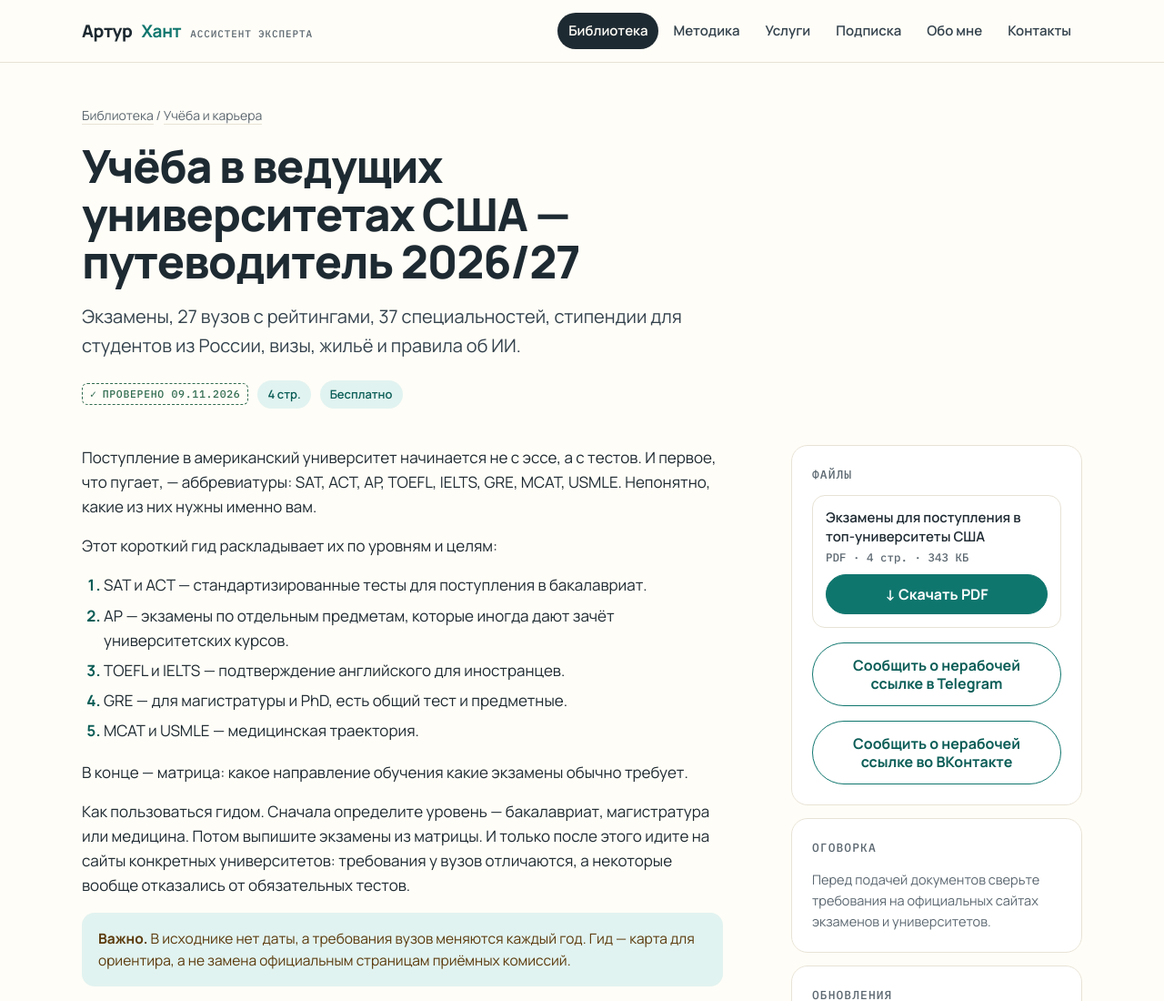
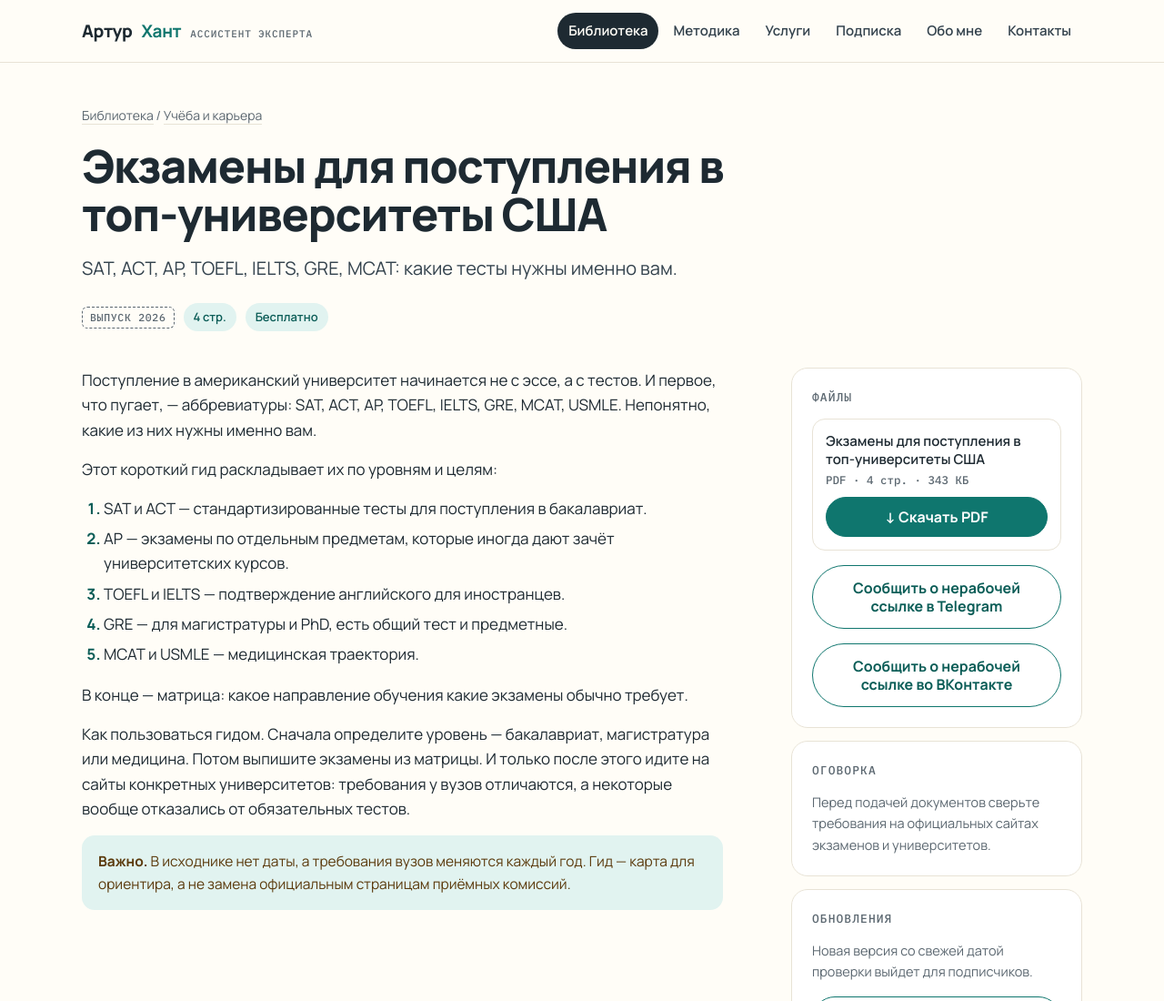
Before and after one commit to artur-khant/artur-khant.github.io, a plain HTML site: page usa-exams.html in a window 1280 px wide. Shown: the top 1100 px of the page at 91% size. Drawn offline with Linux system fonts and the light colour scheme.

Commit message:
36: вернуть прежнее название до утверждения новой версии
Co-Authored-By: Claude Opus 5.5 <noreply@anthropic.com>

```diff
--- a/usa-exams.html
+++ b/usa-exams.html
@@ -1,10 +1,10 @@
 <!doctype html>
 <html lang="ru"><head><meta charset="utf-8"><meta name="viewport" content="width=device-width,initial-scale=1">
-<title>Учёба в ведущих университетах США — путеводитель 2026/27 — Артур Хант</title>
-<meta name="description" content="Экзамены, 27 вузов с рейтингами, 37 специальностей, стипендии для студентов из России, визы, жильё и правила об ИИ.">
+<title>Экзамены для поступления в топ-университеты США — Артур Хант</title>
+<meta name="description" content="SAT, ACT, AP, TOEFL, IELTS, GRE, MCAT: какие тесты нужны именно вам.">
 <link rel="canonical" href="https://ishkildin.ru/usa-exams">
 <meta property="og:type" content="website"><meta property="og:locale" content="ru_RU">
-<meta property="og:title" content="Учёба в ведущих университетах США — путеводитель 2026/27 — Артур Хант"><meta property="og:description" content="Экзамены, 27 вузов с рейтингами, 37 специальностей, стипендии для студентов из России, визы, жильё и правила об ИИ.">
+<meta property="og:title" content="Экзамены для поступления в топ-университеты США — Артур Хант"><meta property="og:description" content="SAT, ACT, AP, TOEFL, IELTS, GRE, MCAT: какие тесты нужны именно вам.">
 <meta property="og:image" content="https://artur-khant.github.io/assets/img/artur-hunt-1-kabinet.jpg">
 
 <link rel="preconnect" href="https://fonts.googleapis.com">
@@ -28,9 +28,9 @@
 <div class="guide-head">
   <div>
     <div class="crumbs"><a href="library.html">Библиотека</a> / <a href="library.html#edu">Учёба и карьера</a></div>
-    <h1 style="font-size:clamp(30px,4.4vw,50px)">Учёба в ведущих университетах США — путеводитель 2026/27</h1>
-    <p class="lead" style="margin-top:18px">Экзамены, 27 вузов с рейтингами, 37 специальностей, стипендии для студентов из России, визы, жильё и правила об ИИ.</p>
-    <div class="meta-row"><span class="stamp">Проверено 09.11.2026</span><span class="chip">4 стр.</span><span class="chip">Бесплатно</span></div>
+    <h1 style="font-size:clamp(30px,4.4vw,50px)">Экзамены для поступления в топ-университеты США</h1>
+    <p class="lead" style="margin-top:18px">SAT, ACT, AP, TOEFL, IELTS, GRE, MCAT: какие тесты нужны именно вам.</p>
+    <div class="meta-row"><span class="stamp plain">Выпуск 2026</span><span class="chip">4 стр.</span><span class="chip">Бесплатно</span></div>
   </div>
   <div></div>
 </div>
```
Also changed, not shown: ib-certs.html (+3 -3 lines), library.html (+3 -3 lines), 1 other file.
